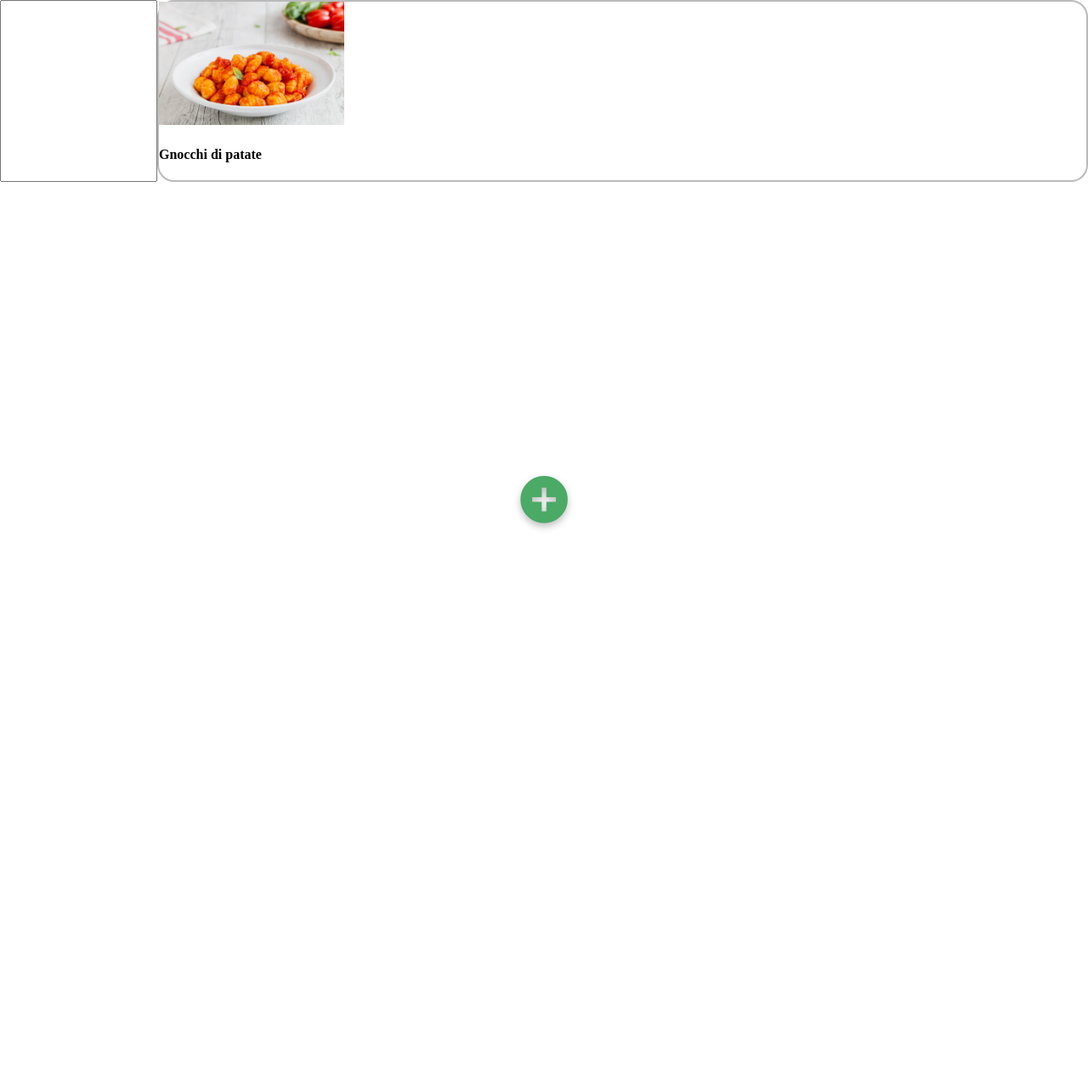
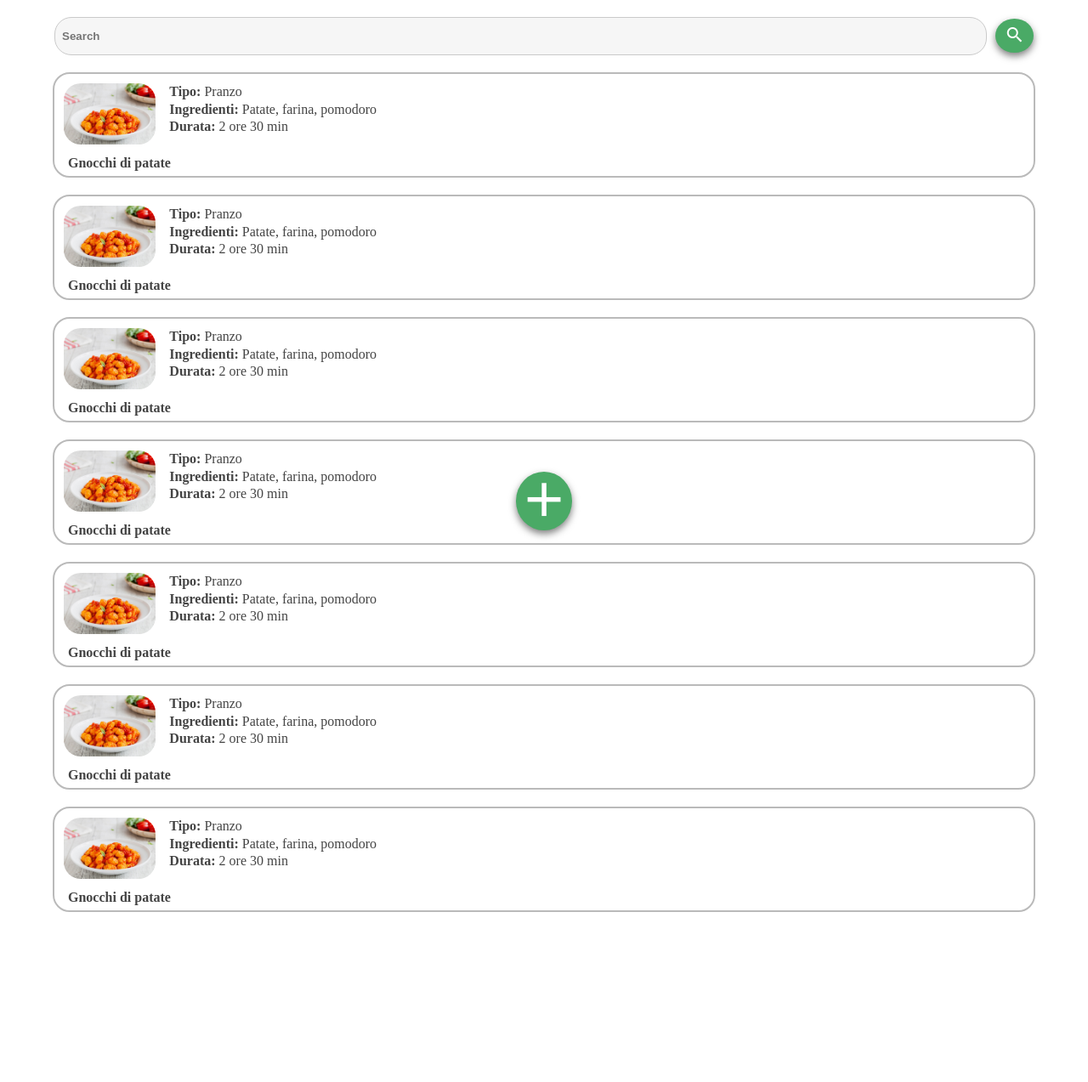
Before and after one commit to dariobella/ricette, a PHP site: page / in a window 1280 px wide. Shown: the part 96-1369 px from the top of the page at 85% size. Before the commit the page ends 719 px from the top, so only its background shows below. Run offline with PHP 8.4, Linux system fonts and the light colour scheme.

Commit message:
improved front-end

```diff
--- a/index.php
+++ b/index.php
@@ -23,15 +23,108 @@
     <h2> Le tue ricette </h2>
 </div>
 
-<div class="centering">
-    <input type="text">
+<div class="body">
+    <div class="searchBar">
+        <input type="text" id="search" placeholder="Search">
+        <button id="searchBtn" onclick="alert('cerchiaml')"> <span class="material-icons">search</span> </button>
+    </div>
     <div class="recipeCard">
-        <img src="pics/gnocchi.jpg"> <h4>Gnocchi di patate</h4>
+        <div class="recipeDesc">
+            <img src="pics/gnocchi.jpg">
+            <div class="descText">
+                <b>Tipo: </b> <span>Pranzo</span> <br>
+                <b>Ingredienti: </b> <span>Patate, farina, pomodoro</span> <br>
+                <b>Durata: </b> <span>2 ore 30 min</span> <br>
+            </div>
+        </div>
+        <div>
+            <h4>Gnocchi di patate</h4>
+        </div>
     </div>
+    <div class="recipeCard">
+        <div class="recipeDesc">
+            <img src="pics/gnocchi.jpg">
+            <div class="descText">
+                <b>Tipo: </b> <span>Pranzo</span> <br>
+                <b>Ingredienti: </b> <span>Patate, farina, pomodoro</span> <br>
+                <b>Durata: </b> <span>2 ore 30 min</span> <br>
+            </div>
+        </div>
+        <div>
+            <h4>Gnocchi di patate</h4>
+        </div>
+    </div>
+    <div class="recipeCard">
+        <div class="recipeDesc">
+            <img src="pics/gnocchi.jpg">
+            <div class="descText">
+                <b>Tipo: </b> <span>Pranzo</span> <br>
+                <b>Ingredienti: </b> <span>Patate, farina, pomodoro</span> <br>
+                <b>Durata: </b> <span>2 ore 30 min</span> <br>
+            </div>
+        </div>
+        <div>
+            <h4>Gnocchi di patate</h4>
+        </div>
+    </div>
+    <div class="recipeCard">
+        <div class="recipeDesc">
+            <img src="pics/gnocchi.jpg">
+            <div class="descText">
+                <b>Tipo: </b> <span>Pranzo</span> <br>
+                <b>Ingredienti: </b> <span>Patate, farina, pomodoro</span> <br>
+                <b>Durata: </b> <span>2 ore 30 min</span> <br>
+            </div>
+        </div>
+        <div>
+            <h4>Gnocchi di patate</h4>
+        </div>
+    </div>
+    <div class="recipeCard">
+        <div class="recipeDesc">
+            <img src="pics/gnocchi.jpg">
+            <div class="descText">
+                <b>Tipo: </b> <span>Pranzo</span> <br>
+                <b>Ingredienti: </b> <span>Patate, farina, pomodoro</span> <br>
+                <b>Durata: </b> <span>2 ore 30 min</span> <br>
+            </div>
+        </div>
+        <div>
+            <h4>Gnocchi di patate</h4>
+        </div>
+    </div>
+    <div class="recipeCard">
+        <div class="recipeDesc">
+            <img src="pics/gnocchi.jpg">
+            <div class="descText">
+                <b>Tipo: </b> <span>Pranzo</span> <br>
+                <b>Ingredienti: </b> <span>Patate, farina, pomodoro</span> <br>
+                <b>Durata: </b> <span>2 ore 30 min</span> <br>
+            </div>
+        </div>
+        <div>
+            <h4>Gnocchi di patate</h4>
+        </div>
+    </div>
+    <div class="recipeCard">
+        <div class="recipeDesc">
+            <img src="pics/gnocchi.jpg">
+            <div class="descText">
+                <b>Tipo: </b> <span>Pranzo</span> <br>
+                <b>Ingredienti: </b> <span>Patate, farina, pomodoro</span> <br>
+                <b>Durata: </b> <span>2 ore 30 min</span> <br>
+            </div>
+        </div>
+        <div>
+            <h4>Gnocchi di patate</h4>
+        </div>
+    </div>
+    <div id="blank"></div>
 </div>
 
 <div class="centerAddBtn">
-    <button id="addBtn" onclick="alert('aggiungiaml')"> <span class="material-icons">add_circle</span> </button>
+    <button id="addBtn" onclick="alert('aggiungiaml')"> <span class="material-icons">add</span> </button>
 </div>
+
 </body>
 </html>
--- a/style.css
+++ b/style.css
@@ -23,38 +23,96 @@ button {
 }
 
 .centerAddBtn {
-    position: absolute;
+    position: fixed;
     bottom: 10%;
     width: 100%;
     display: flex;
     justify-content: center;
 }
 
-#addBtn {
+#addBtn, #searchBtn {
     padding: 0;
-    background-color: transparent;
+    background-color: #4aaa66;
+    color: white;
     border: none;
     border-radius: 100%;
-    color: #4aaa66;
-    filter: drop-shadow(0px 4px 4px rgba(0, 0, 0, 0.25));
+    filter: drop-shadow(0px 4px 4px rgba(0, 0, 0, 0.5));
 }
 
 #addBtn span {
     font-size: 5em;
 }
 
-.centering {
-    width: 100%;
+.body {
+    width: 100%; height: 88%;
     display: flex;
-    justify-content: center;
+    flex-direction: column;
+    align-items: center;
+    margin-bottom: 20px;
 }
 
 .recipeCard {
     border: 2px solid #bababa;
     border-radius: 20px;
     width: 90%;
+    height: 19%;
+    min-height: 120px;
+    margin-bottom: 20px;
 }
 
-.recipeCard img {
-    width: 20%;
+.recipeDesc {
+    height: 60%;
+    display: flex;
+    margin-top: 0.7em; margin-left: 0.7em;
+    margin-bottom: 0.5em;
 }
+
+.recipeDesc img {
+    height: 100%;
+    margin-right: 1em;
+    border-radius: 20px;
+}
+
+.descText {
+    color: #444444;
+    line-height: 1.3;
+}
+
+.recipeCard h4 {
+    width: 94%;
+    position: relative;
+    bottom: 0.5em;
+    left: 1em;
+    color: #444444;
+
+}
+
+.searchBar {
+    display: flex;
+    align-items: center;
+    justify-content: space-between;
+    width: 90%;
+}
+
+#search {
+    width: 100%; height: 2em;
+    padding: 8px;
+    margin-top: 20px; margin-bottom: 20px;
+    border-radius: 20px;
+    border: 1px solid #cacaca;
+    color: #828282;
+    background-color: #f6f6f6;
+    font-weight: bold;
+}
+
+#searchBtn {
+    width: 3.5em; height: 3em;
+    padding: 0.5em;
+    margin-left: 10px;
+}
+
+#blank {
+    width: 100%;
+    height: 25%;
+    min-height: 180px;
+}
```
